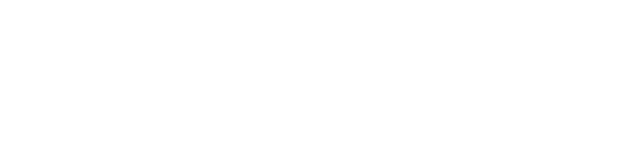
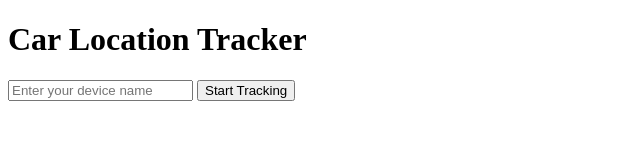
Before and after one commit to Sutchai/carlocation, a plain HTML site: page index.html in a window 1280 px wide. Shown: the whole page, without its empty margins (0-640 px from the left). Drawn offline with nearby package versions, Linux system fonts and the light colour scheme.

Commit message:
Update index.html

```diff
--- a/index.html
+++ b/index.html
@@ -3,23 +3,17 @@
 <head>
     <meta charset="UTF-8">
     <meta name="viewport" content="width=device-width, initial-scale=1.0">
-    <title>หนึ่งติดตามมือถือ</title>
-    <link rel="stylesheet" href="https://unpkg.com/leaflet@1.7.1/dist/leaflet.css" />
     <link rel="manifest" href="manifest.json">
-    <style>
-        body, html {
-            height: 100%;
-            margin: 0;
-        }
-        #map {
-            height: 100%;
-        }
-    </style>
+    <link rel="stylesheet" href="styles.css">
+    <title>Car Location Tracker</title>
+    <script src="https://unpkg.com/leaflet/dist/leaflet.js"></script>
+    <link rel="stylesheet" href="https://unpkg.com/leaflet/dist/leaflet.css" />
 </head>
 <body>
-    <div id="map"></div>
-
-    <script src="https://unpkg.com/leaflet@1.7.1/dist/leaflet.js"></script>
+    <h1>Car Location Tracker</h1>
+    <input type="text" id="deviceName" placeholder="Enter your device name" />
+    <button id="startTracking">Start Tracking</button>
+    <div id="map" style="height: 500px;"></div>
     <script src="app.js"></script>
 </body>
 </html>
```
